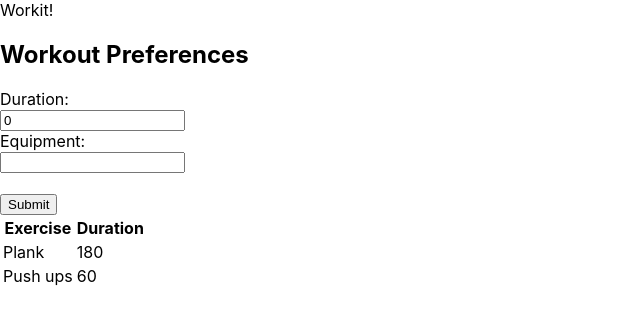
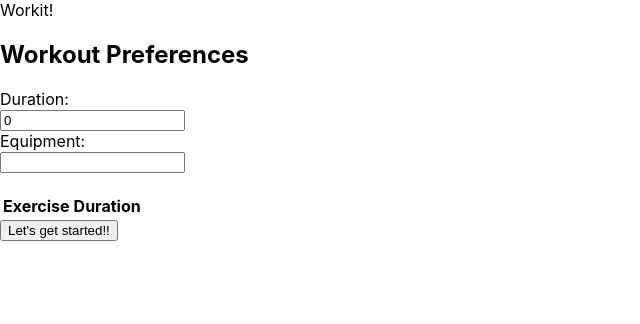
Before and after one commit to ChaiWithJai/workit, a React (Create React App) app: page / in a window 1280 px wide. Shown: the top 324 px of the page, without its empty margins (0-640 px from the left). Built offline with nearby package versions, Linux system fonts and the light colour scheme.

Commit message:
overview

```diff
--- a/src/helpers/workout-builder.ts
+++ b/src/helpers/workout-builder.ts
@@ -23,6 +23,8 @@ interface IUserPreferences {
     duration: number;
     equipment: string | undefined;
 }
+
+export const exerciseFinder = (exerciseName: string, list: IExercise[]) => list.find(ex => ex.name === exerciseName)
 
 export const workoutBuilder = (rounds: IRound[], list: IExercise[], {duration, equipment}: IUserPreferences): IRound[] => {
     if (!duration) return [];
--- a/src/workout-manager/workout-container.tsx
+++ b/src/workout-manager/workout-container.tsx
@@ -21,8 +21,12 @@ const WorkoutContainer: React.FC = () => {
 
     return (
         <div>
-            {isVisible && <WorkoutPreferences setIsVisible={setIsVisible} preferences={preferences} setPreferences={setPreferences} />}
-            <WorkoutOverview />
+            {
+            isVisible && <>
+                <WorkoutPreferences  preferences={preferences} setPreferences={setPreferences} />
+                <WorkoutOverview setIsVisible={setIsVisible} workout={workout} exercises={exercises} />
+            </>
+            }
         </div>
     )
 }
--- a/src/workout-manager/workout-overview.tsx
+++ b/src/workout-manager/workout-overview.tsx
@@ -1,21 +1,36 @@
 import React from 'react';
+import {exerciseFinder, IExercise, IRound} from '../helpers/workout-builder';
 
-const WorkoutOverview: React.FC = () => {
+interface IProps {
+    exercises: IExercise[];
+    setIsVisible: React.Dispatch<React.SetStateAction<boolean>>;
+    workout: IRound[];
+}
+
+const WorkoutOverview: React.FC<IProps> = ({exercises, setIsVisible, workout}: IProps) => {
     return (
+        <>
             <table>
                 <tr>
                     <th>Exercise</th>
                     <th>Duration</th>
                 </tr>
-            <tr>
-                <td>Plank</td>
-                <td>180</td>
+                {
+                    workout.map(({exercisesInRound}, idx) => {
+                        return exercisesInRound.map((exercise, subIdx) =>{
+                            const {duration} = exerciseFinder(exercise, exercises) as IExercise;
+                            return (
+                                <tr key={`exercise ${idx}-${subIdx}`}>
+                                    <td>{exercise}</td>
+                                    <td>{duration}</td>
                                 </tr>
-            <tr>
-                <td>Push ups</td>
-                <td>60</td>
-            </tr>
+                            )
+                        })
+                    })
+                }
             </table>
+            <button onClick={() => setIsVisible(false)}>Let's get started!!</button>
+        </>
     )
 }
 
--- a/src/workout-manager/workout-preferences.tsx
+++ b/src/workout-manager/workout-preferences.tsx
@@ -3,11 +3,10 @@ import {IPreferences} from './workout-container'
 
 interface IProps {
     preferences: IPreferences;
-    setIsVisible: React.Dispatch<React.SetStateAction<boolean>>;
     setPreferences: React.Dispatch<React.SetStateAction<IPreferences>>;
 }
 
-const WorkoutPreferences: React.FC<IProps> = ({setIsVisible, setPreferences, preferences}) => {
+const WorkoutPreferences: React.FC<IProps> = ({setPreferences, preferences}) => {
     const {duration, equipment} = preferences;
     const handleOnChange = (e: React.ChangeEvent<HTMLInputElement>) => {
         e.preventDefault();
@@ -16,12 +15,11 @@ const WorkoutPreferences: React.FC<IProps> = ({setIsVisible, setPreferences, pre
     return (
         <div>
             <h2>Workout Preferences</h2>
-                <form onSubmit={() => setIsVisible(false)}>
+                <form>
                     <label>Duration:</label><br />
                     <input type="text" id="duration" name="duration" value={duration} onChange={(e) => handleOnChange(e)} /><br/>
                     <label>Equipment:</label><br />
                     <input type="text" id="equipment" name="equipment" value={equipment} onChange={(e) => handleOnChange(e)} /><br/><br/>
-                    <input type="submit" value="Submit" />
                 </form>
         </div>
     )
```
Lines whose indentation alone changed are shown as unchanged.
